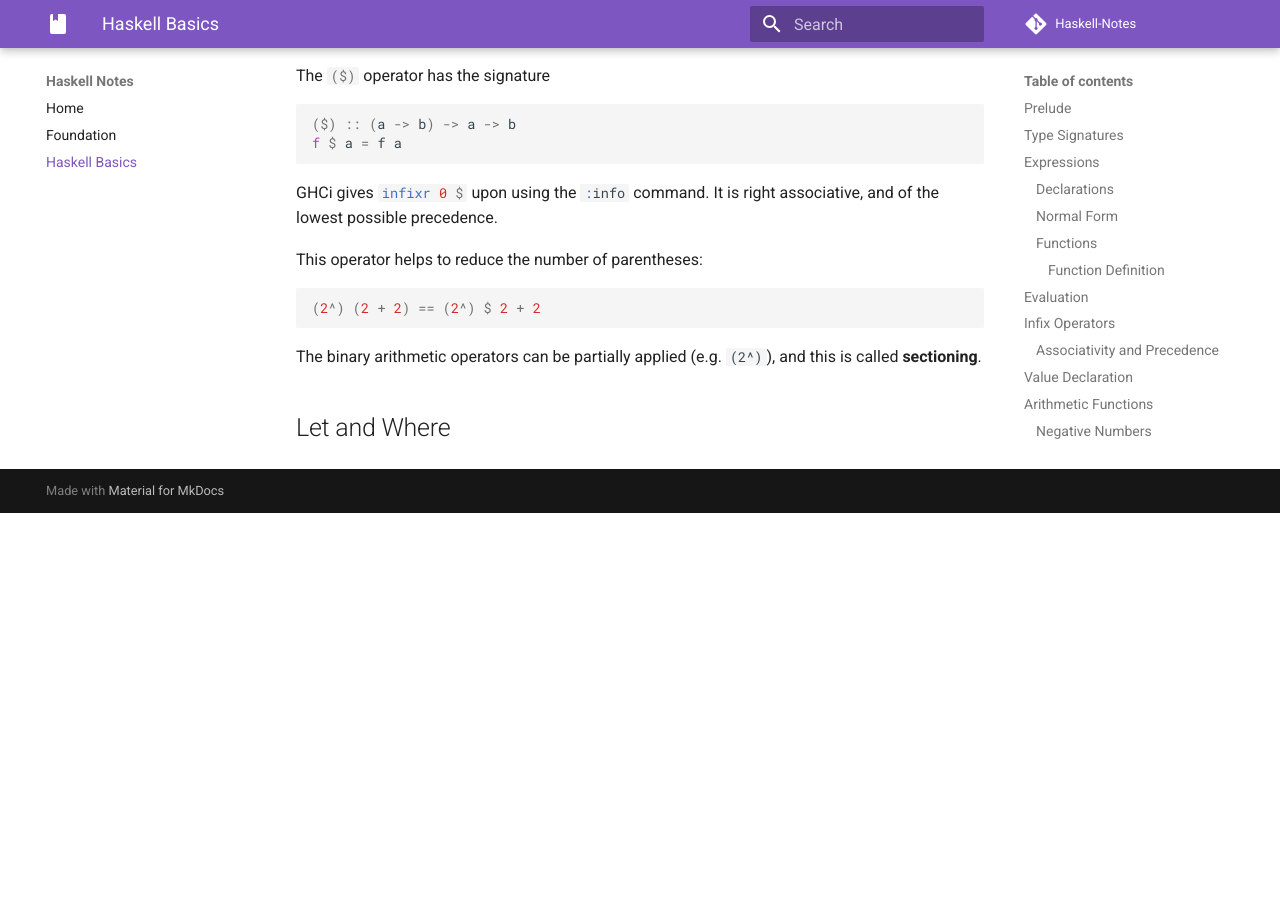
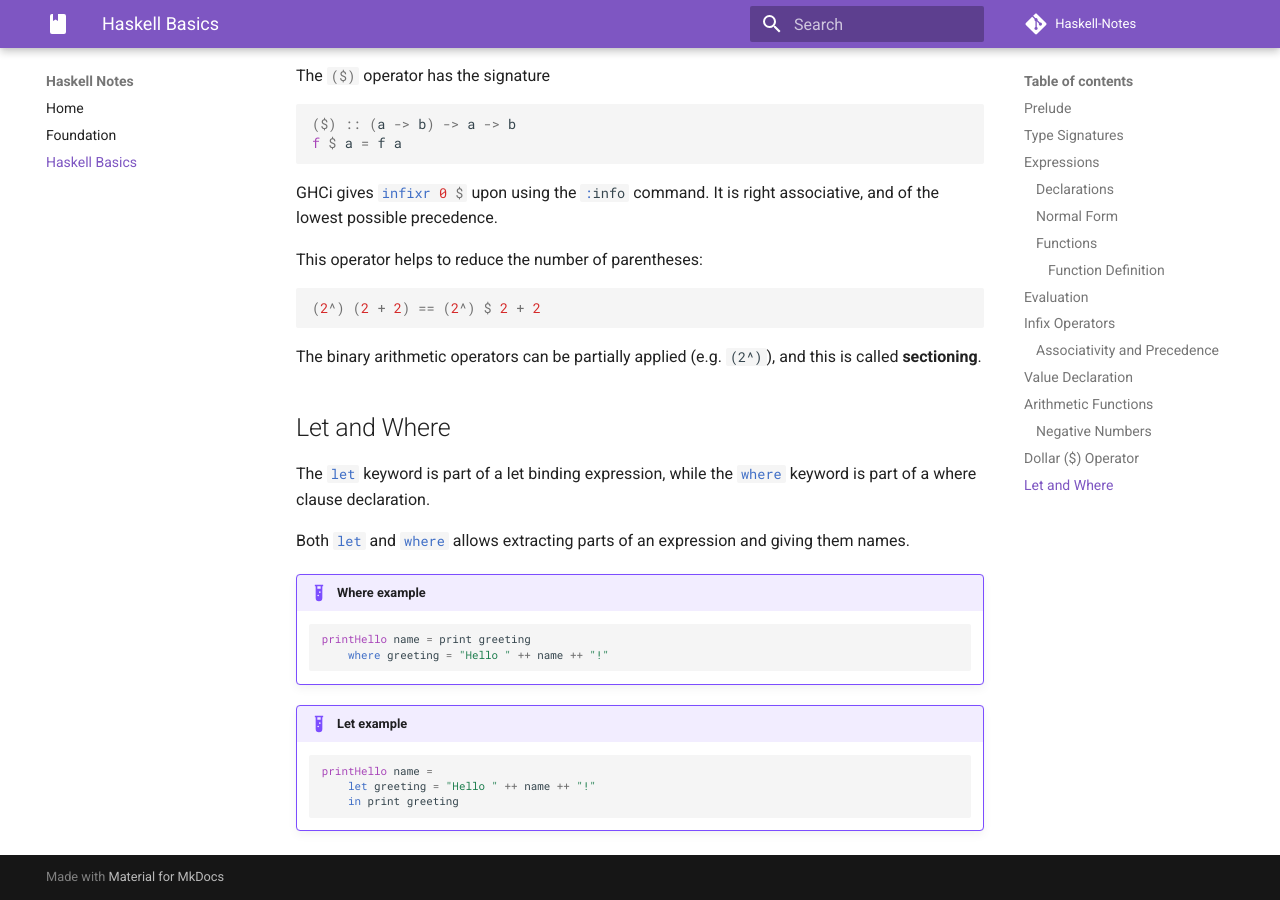
Before and after one commit to jieyouxu/Haskell-Notes, an MkDocs documentation site: the page built from docs/2-haskell-basics/notes.md, in a window 1280 px wide and 900 px high, scrolled down 4763 px. Built offline with MkDocs 1.6.1 and Material for MkDocs 9.7.7, drawn with Linux system fonts in a browser that asks for light colours; comment, search, counter and statistics services are not loaded; before the commit the page ends 5276 px from its top, so only the background shows below that.

Commit message:
Complete basics

````diff
--- a/docs/2-haskell-basics/notes.md
+++ b/docs/2-haskell-basics/notes.md
@@ -220,3 +220,22 @@ The binary arithmetic operators can be partially applied (e.g. `#! (2^)`),
 and this is called **sectioning**.
 
 ## Let and Where
+
+The `#!hs let` keyword is part of a let binding expression, while the
+`#!hs where` keyword is part of a where clause declaration.
+
+Both `#!hs let` and `#!hs where` allows extracting parts of an expression and
+giving them names.
+
+!!! example "Where example"
+    ```haskell
+    printHello name = print greeting
+        where greeting = "Hello " ++ name ++ "!"
+    ```
+
+!!! example "Let example"
+    ```haskell
+    printHello name =
+        let greeting = "Hello " ++ name ++ "!"
+        in print greeting
+    ```
````
